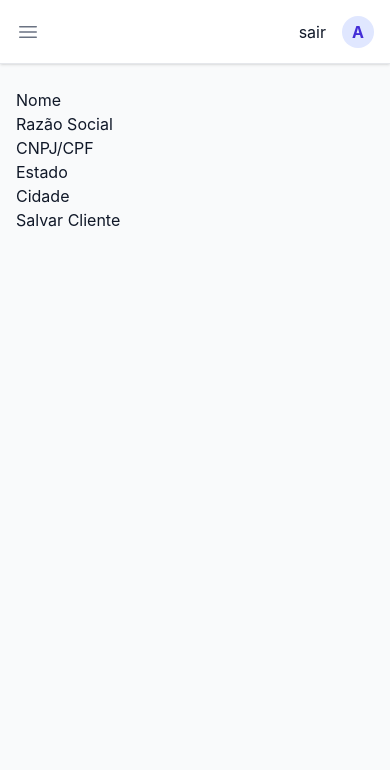
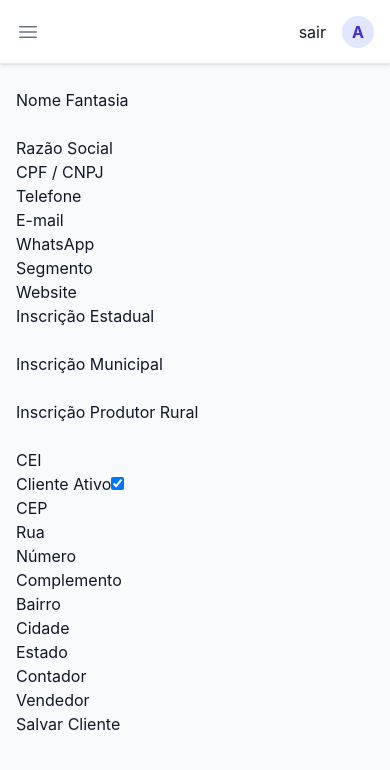
Before and after one commit to grafica-soset/front-admin, a Nuxt app: page /clientes/adicionar in a window 390 px wide. Shown: the top 770 px of the page. Built offline with nearby package versions, Linux system fonts and the light colour scheme.

Commit message:
Update adicionar.vue
adicionado novos campos no formulário.
obs: falta add phone,email e whatsapp no banco

```diff
--- a/app/pages/clientes/adicionar.vue
+++ b/app/pages/clientes/adicionar.vue
@@ -11,8 +11,25 @@ const form = ref({
     name: '',
     officialName: '',
     document: '',
+    phone: '',
+    email: '',
+    whatsapp: '',
+    sector: '',
+    website: '',
+    inscrest: '',
+    inscrmun: '',
+    inscprodrur: '',
+    cei: '',
+    active: true,
+    zipcode: '',
+    street: '',
+    number: '',
+    complement: '',
+    neighborhood: '',
+    city: '',
     state: '',
-    city: ''
+    accountantid: '',
+    salespersonid: ''
 })
 
 const handleSubmit = async () => {
@@ -40,7 +57,7 @@ const handleSubmit = async () => {
         <form @submit.prevent="handleSubmit">
 
             <div>
-                <label>Nome</label>
+                <label>Nome Fantasia</label>
                 <input type="text" v-model="form.name" />
             </div>
 
@@ -50,8 +67,88 @@ const handleSubmit = async () => {
             </div>
 
             <div>
-                <label>CNPJ/CPF</label>
+                <label>CPF / CNPJ</label>
                 <input type="text" v-model="form.document" />
+            </div>
+
+            <div>
+                <label>Telefone</label>
+                <input type="text" v-model="form.phone" />
+            </div>
+
+            <div>
+                <label>E-mail</label>
+                <input type="email" v-model="form.email" />
+            </div>
+
+            <div>
+                <label>WhatsApp</label>
+                <input type="text" v-model="form.whatsapp" />
+            </div>
+
+            <div>
+                <label>Segmento</label>
+                <input type="text" v-model="form.sector" />
+            </div>
+
+            <div>
+                <label>Website</label>
+                <input type="text" v-model="form.website" />
+            </div>
+
+            <div>
+                <label>Inscrição Estadual</label>
+                <input type="text" v-model="form.inscrest" />
+            </div>
+
+            <div>
+                <label>Inscrição Municipal</label>
+                <input type="text" v-model="form.inscrmun" />
+            </div>
+
+            <div>
+                <label>Inscrição Produtor Rural</label>
+                <input type="text" v-model="form.inscprodrur" />
+            </div>
+
+            <div>
+                <label>CEI</label>
+                <input type="text" v-model="form.cei" />
+            </div>
+
+            <div>
+                <label>Cliente Ativo</label>
+                <input type="checkbox" v-model="form.active" />
+            </div>
+
+            <div>
+                <label>CEP</label>
+                <input type="text" v-model="form.zipcode" />
+            </div>
+
+            <div>
+                <label>Rua</label>
+                <input type="text" v-model="form.street" />
+            </div>
+
+            <div>
+                <label>Número</label>
+                <input type="text" v-model="form.number" />
+            </div>
+
+            <div>
+                <label>Complemento</label>
+                <input type="text" v-model="form.complement" />
+            </div>
+
+            <div>
+                <label>Bairro</label>
+                <input type="text" v-model="form.neighborhood" />
+            </div>
+
+            <div>
+                <label>Cidade</label>
+                <input type="text" v-model="form.city" />
             </div>
 
             <div>
@@ -60,8 +157,13 @@ const handleSubmit = async () => {
             </div>
 
             <div>
-                <label>Cidade</label>
-                <input type="text" v-model="form.city" />
+                <label>Contador</label>
+                <input type="text" v-model="form.accountantid" />
+            </div>
+
+            <div>
+                <label>Vendedor</label>
+                <input type="text" v-model="form.salespersonid" />
             </div>
 
             <button type="submit" :disabled="loading">Salvar Cliente</button>
```
